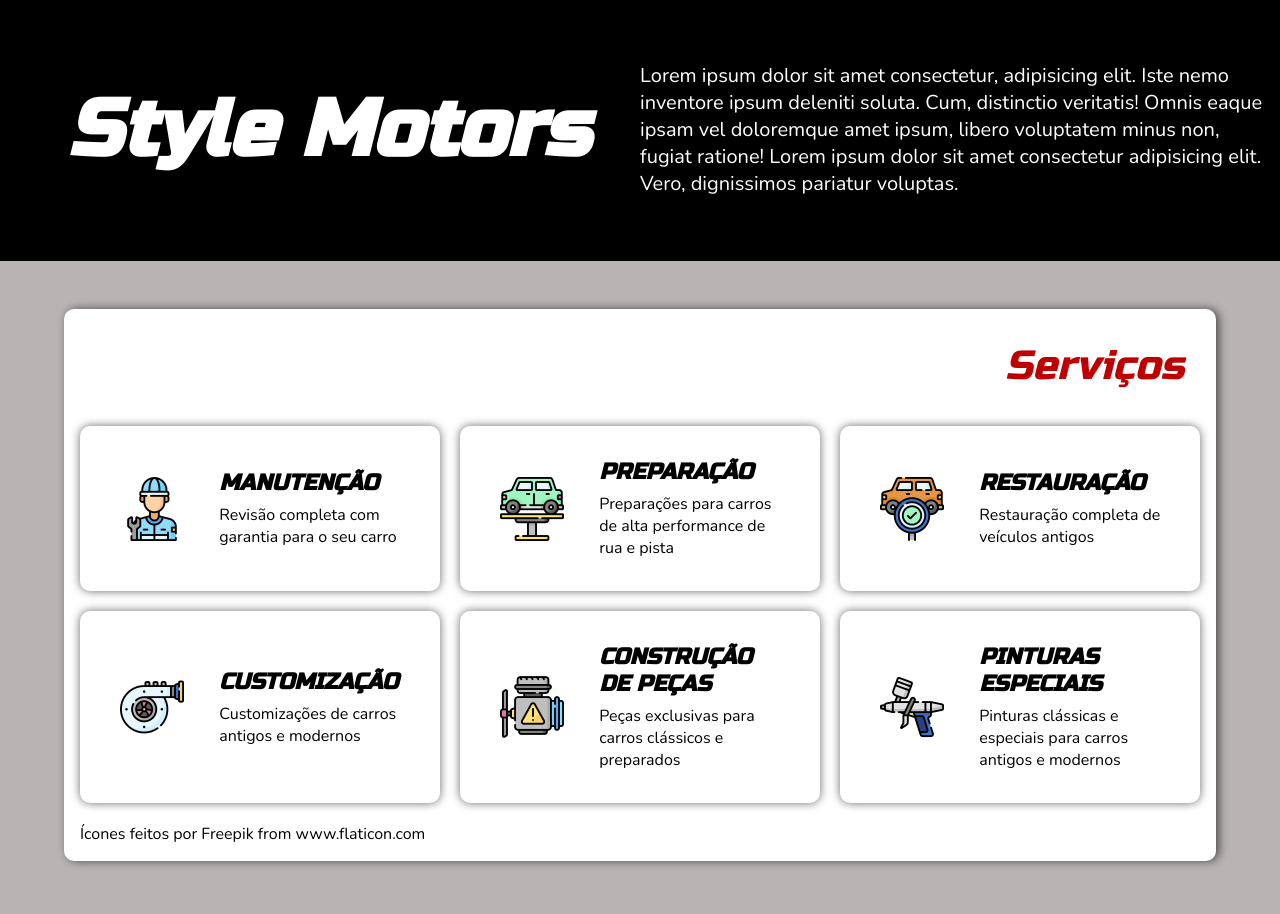
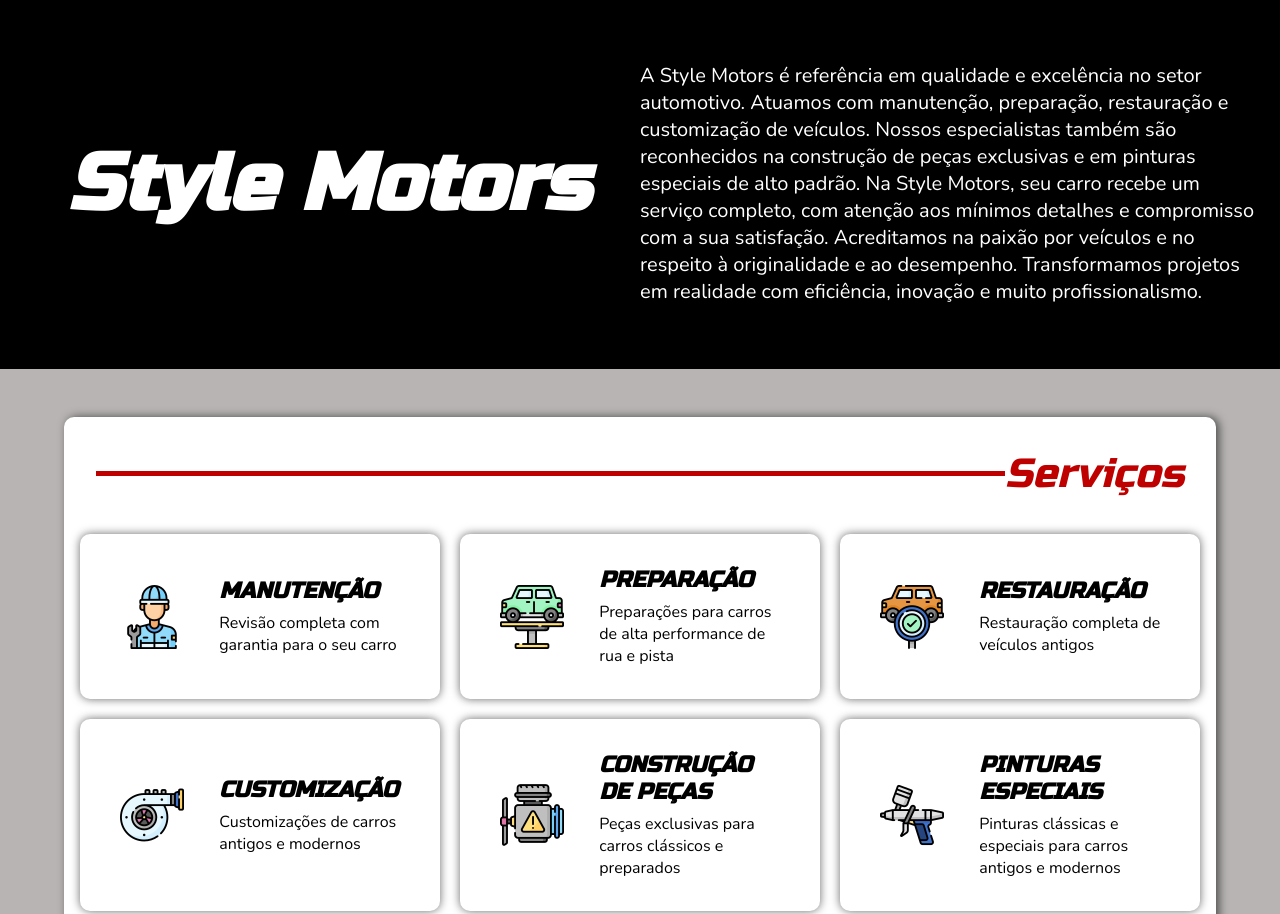
Before and after one commit to RafaelVas-dev/ProjetoLandingPage, a plain HTML site: page index.html in a window 1280 px wide. Shown: the part 802-1716 px from the top of the page. Drawn offline with nearby package versions, Linux system fonts and the light colour scheme; files whose address does not match are found by name; a web font is replaced by a local one.

Commit message:
modificando desing

```diff
--- a/assets/css/style.css
+++ b/assets/css/style.css
@@ -145,7 +145,6 @@ header{
     width: 50%;
     font-size: 5em;
     font-style: italic;
-    line-height: 5rem;
     text-align: center;
 }
 
@@ -176,11 +175,20 @@ header{
 }
 
 .titulo{
-    grid-column: 3 / 4;
+    grid-column: 1 / 4;
     text-align: right;
     padding: 1rem;
     width: 100%;
     font-size: 1.7em;
+    display: flex;
+    align-items: center;
+    justify-content: center;
+}
+
+.linha{
+    width: 100%;
+    height: 5px;
+    background-color: var(--tx-destaque);
 }
 
 .titulo h1{
--- a/index.html
+++ b/index.html
@@ -58,7 +58,7 @@
         <section class="nos" id="desc">
             <div class="info">
                 <h3>Style Motors</h3>
-                <p>Lorem ipsum dolor sit amet consectetur, adipisicing elit. Iste nemo inventore ipsum deleniti soluta. Cum, distinctio veritatis! Omnis eaque ipsam vel doloremque amet ipsum, libero voluptatem minus non, fugiat ratione! Lorem ipsum dolor sit amet consectetur adipisicing elit. Vero, dignissimos pariatur voluptas.</p>
+                <p>A Style Motors é referência em qualidade e excelência no setor automotivo. Atuamos com manutenção, preparação, restauração e customização de veículos. Nossos especialistas também são reconhecidos na construção de peças exclusivas e em pinturas especiais de alto padrão. Na Style Motors, seu carro recebe um serviço completo, com atenção aos mínimos detalhes e compromisso com a sua satisfação. Acreditamos na paixão por veículos e no respeito à originalidade e ao desempenho. Transformamos projetos em realidade com eficiência, inovação e muito profissionalismo.</p>
             </div>
         </section>
 
@@ -67,7 +67,7 @@
 
             <div class="conteiner">
 
-                <div class="titulo"> <h1>Serviços</h1> </div>
+                <div class="titulo"> <div class="linha"></div> <h1>Serviços</h1> </div>
 
                 <div class="item">
                     <img src="assets/icons/001-mecanico.png">
@@ -128,7 +128,7 @@
 
             <div class="conteiner">
 
-                <div class="titulo"> <h1>Fotos</h1> </div>
+                <div class="titulo"> <div class="linha"> </div><h1>Fotos</h1> </div>
 
                 <div class="conteiner-fts"></div>
 
```
